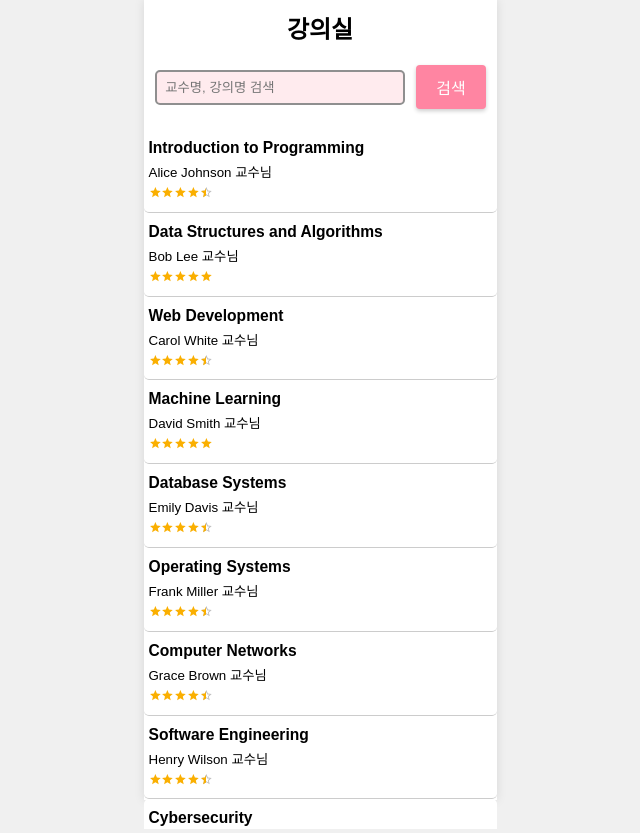
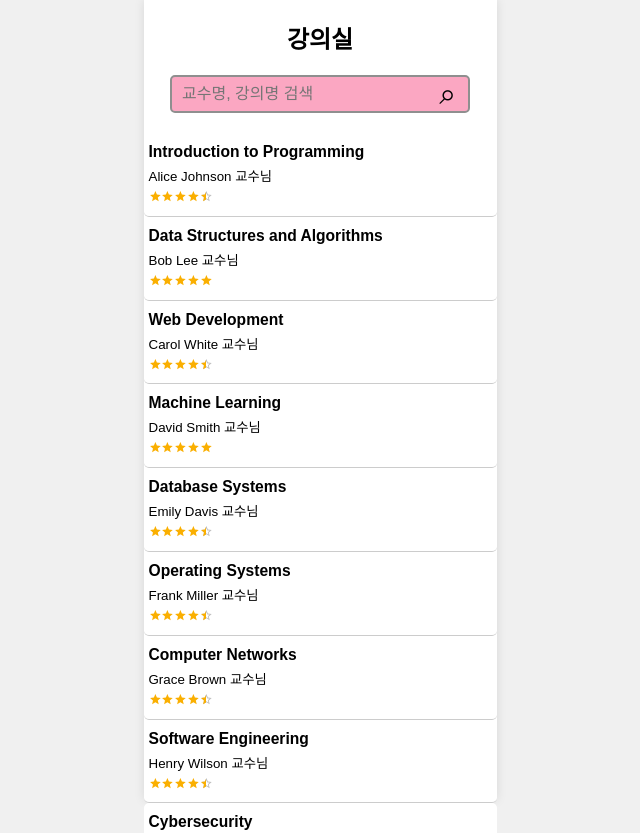
Before and after one commit to ais-internship-cnu/I-school-FE, a Next.js app: page /course-page in a window 1280 px wide. Shown: the whole page, without its empty margins (320-960 px from the left). Built offline with nearby package versions, Linux system fonts and the light colour scheme; what axios-mock-adapter would draw is missing.

Commit message:
feat: 검색창에 돋보기 포함

```diff
--- a/src/app/course-page/page.tsx
+++ b/src/app/course-page/page.tsx
@@ -38,9 +38,11 @@ const CoursesPage = () => {
       <div className="component-arrangement">
         <div className="fix-top">
           <div className="header">강의실</div>
-          <div className="search-bar-and-search-button">
-            <CourseSearcher placeholder="교수명, 강의명 검색" onChange={handleTextInputChange} onKeyDown={handleKeyDown} />
-            <button className="search-button" onClick={() => handleSearch(textInput)}>검색</button>
+          <div className="search-container-alignment">
+            <CourseSearcher placeholder="교수명, 강의명 검색"
+              onChange={handleTextInputChange}
+                onKeyDown={handleKeyDown}
+                  onClick={() => handleSearch(textInput)} />
           </div>
         </div>
         <div className="courses-container">
--- a/src/components/page/Courses/CourseSearcher/index.tsx
+++ b/src/components/page/Courses/CourseSearcher/index.tsx
@@ -6,27 +6,34 @@ interface CoarseSearcherProps {
   placeholder: string;
   onChange: (value: string) => void;
   onKeyDown?: (event: React.KeyboardEvent<HTMLInputElement>) => void;
+  onClick: (event: React.MouseEvent<HTMLButtonElement>) => void;
 }
 
-const CoarseSearcher: React.FC<CoarseSearcherProps> = ({ placeholder, onChange, onKeyDown}) => {
+const CoarseSearcher: React.FC<CoarseSearcherProps> = ({ placeholder, onChange, onKeyDown, onClick }) => {
   const [value, setValue] = useState('');
+  // const [value, setValue] = useState('');
+  // const [value, setValue] = useState('');
 
   const handleChange = (event: React.ChangeEvent<HTMLInputElement>) => {
     setValue(event.target.value);
     onChange(event.target.value);
   };
-
+  const handleClick = (event: React.MouseEvent<HTMLButtonElement>) => {
+    onClick(event);
+  };
   return (
+    <div className="search-container">
         <input
             type="text"
-      maxLength={10}
+            className="search-bar"
             placeholder={placeholder}
-      value={value}
             onChange={handleChange}
             onKeyDown={onKeyDown}
-      className="search-bar"
         />
-
+        <button className="search-button" onClick={handleClick}>
+        ⌕
+        </button>
+    </div>
   );
 };
 
--- a/src/styles/course-search-style.css
+++ b/src/styles/course-search-style.css
@@ -40,37 +40,49 @@
     width: 100%;
     text-align: center;
     margin-bottom: 20px;
-    margin-top: 10px;
+    margin-top: 20px;
   }
 
-  .search-bar-and-search-button {
+  /* 검색창과 버튼을 감싸는 컨테이너 */
+.search-container {
+  position: relative;
+}
+.search-container-alignment {
   display: flex;
   justify-content: center;
-    align-items: center;
-    gap: 10px; /* 검색창과 버튼 사이의 간격 조절 */
 }
+
 .search-bar {
-    width: 250px;
-    padding: 8px;
+  width: 300px;
+  padding:8px 10px;
+
   box-sizing: border-box;
   border-radius: 5px;
   border: 2px solid #8f8f8f;
-    margin: 2px 1px;
-    background-color:hsl(351, 100%, 96%)
+  background-color: hsl(341, 91%, 82%);
+  font-size: 16px; /* 폰트 크기 설정 */
 }
+
+/* 검색 버튼 스타일 */
 .search-button {
-    background-color: #ff85a2;
+  position: absolute;
+  right: 10px; /* 검색창 내부 오른쪽 끝에 위치 */
+  top: 50%;
+  background-color: transparent;
+  transform: translateY(-50%);
   border: none;
-    color: white;
-    padding: 10px 20px;
-    font-size: 16px;
+  color: black;
+  padding: 4px;
+  font-size: 30px;
   cursor: pointer;
-    border-radius: 4px;
-    box-shadow: 0 2px 4px rgba(0, 0, 0, 0.2);
+  border-radius: 5px;
 }
-  .search-button:hover {
-    background-color: #fd7f94;
+
+.search-button img {
+  width: 20px;
+  height: 20px;
 }
+
 
   .courses-container {
     width: 100%;
```
Lines whose indentation alone changed are shown as unchanged.
